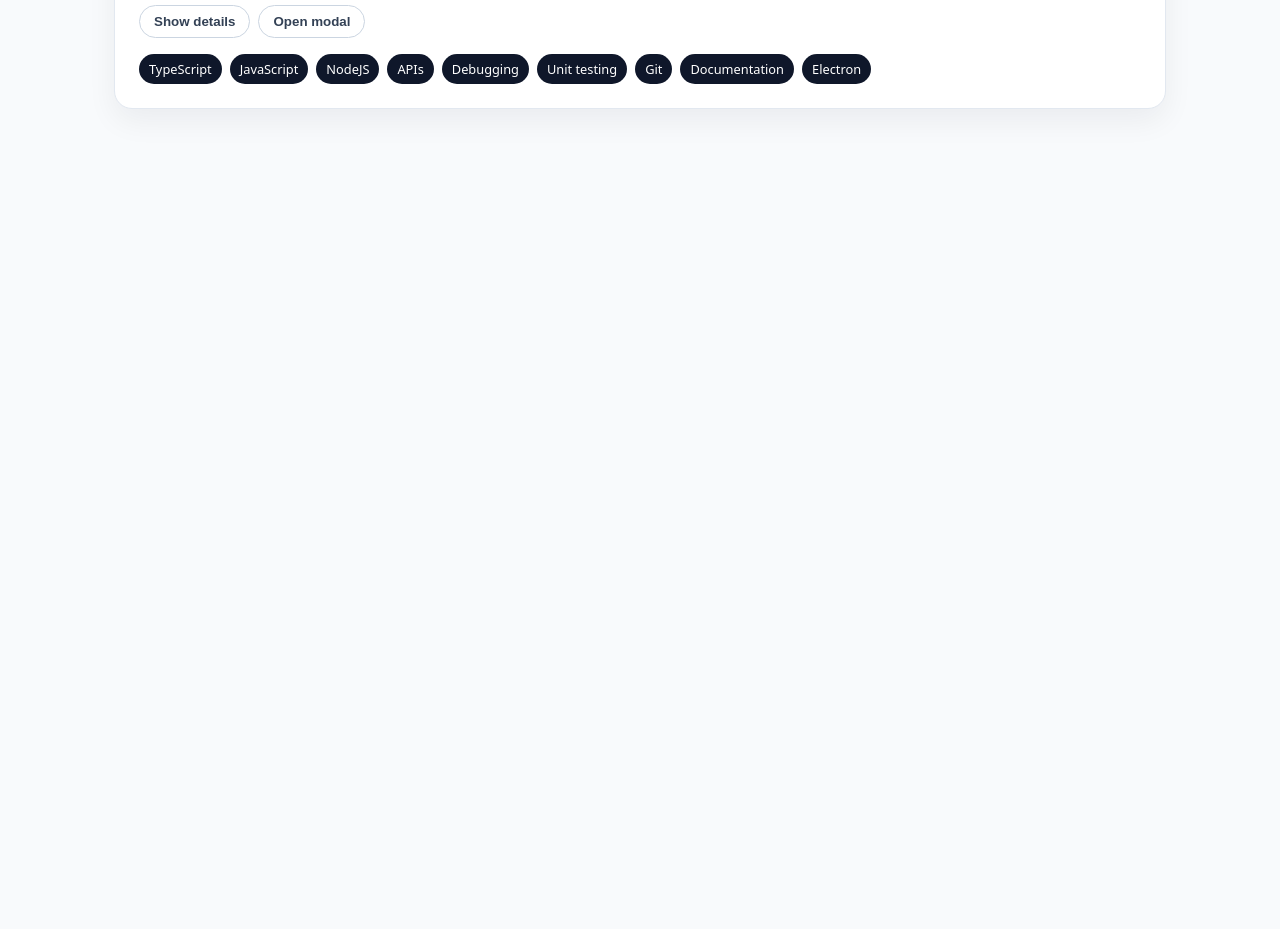
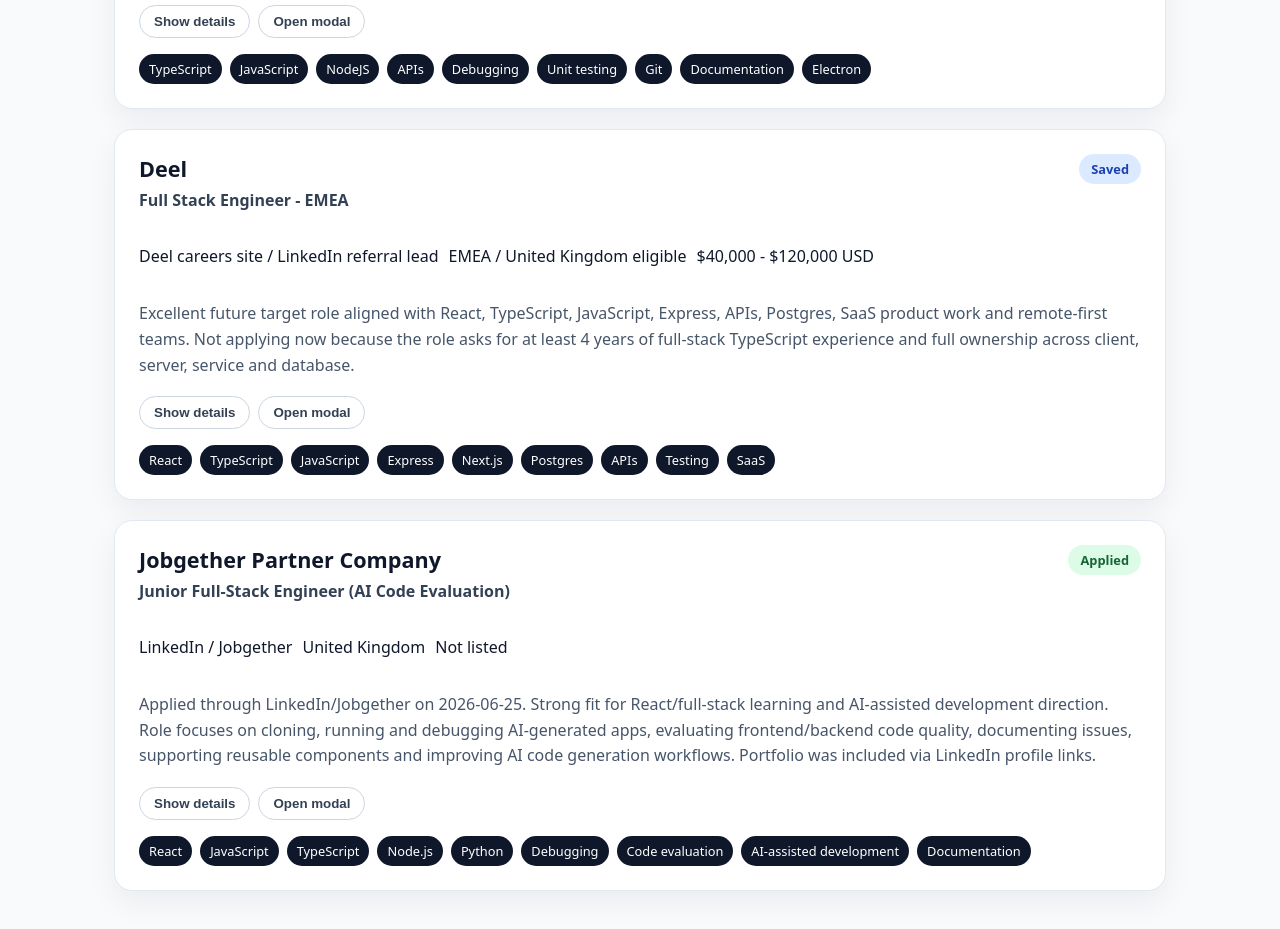
Before and after one commit to OwenD-24/job-application-tracker, a React (Vite) app: page / in a window 1280 px wide. Shown: the part 2340-3269 px from the top of the page. Before the commit the page ends 2497 px from the top, so only its background shows below. Built offline with nearby package versions, Linux system fonts and the light colour scheme.

Commit message:
Added some new Job Application Data

```diff
--- a/src/data/jobs.js
+++ b/src/data/jobs.js
@@ -159,5 +159,63 @@
       "Documentation",
       "Electron"
     ]
+  },
+  {
+    id: 7,
+    company: "Deel",
+    role: "Full Stack Engineer - EMEA",
+    platform: "Deel careers site / LinkedIn referral lead",
+    status: "saved",
+    priority: "future target",
+    jobType: "Full-time",
+    location: "EMEA / United Kingdom eligible",
+    remotePolicy: "Remote",
+    salary: "$40,000 - $120,000 USD",
+    dateApplied: "",
+    followUpDate: "",
+    cvUsed: "",
+    portfolioIncluded: false,
+    notes:
+      "Excellent future target role aligned with React, TypeScript, JavaScript, Express, APIs, Postgres, SaaS product work and remote-first teams. Not applying now because the role asks for at least 4 years of full-stack TypeScript experience and full ownership across client, server, service and database.",
+    skills: [
+      "React",
+      "TypeScript",
+      "JavaScript",
+      "Express",
+      "Next.js",
+      "Postgres",
+      "APIs",
+      "Testing",
+      "SaaS"
+    ]
+  },
+  {
+    id: 9,
+    company: "Jobgether Partner Company",
+    role: "Junior Full-Stack Engineer (AI Code Evaluation)",
+    platform: "LinkedIn / Jobgether",
+    status: "applied",
+    priority: "high",
+    jobType: "Full-time",
+    location: "United Kingdom",
+    remotePolicy: "Remote",
+    salary: "Not listed",
+    dateApplied: "2026-06-25",
+    followUpDate: "Around 2026-07-02 to 2026-07-09",
+    cvUsed: "Owen-Davis-FullStack.pdf",
+    portfolioIncluded: true,
+    notes:
+      "Applied through LinkedIn/Jobgether on 2026-06-25. Strong fit for React/full-stack learning and AI-assisted development direction. Role focuses on cloning, running and debugging AI-generated apps, evaluating frontend/backend code quality, documenting issues, supporting reusable components and improving AI code generation workflows. Portfolio was included via LinkedIn profile links.",
+    skills: [
+      "React",
+      "JavaScript",
+      "TypeScript",
+      "Node.js",
+      "Python",
+      "Debugging",
+      "Code evaluation",
+      "AI-assisted development",
+      "Documentation"
+    ]
   }
 ]
```
